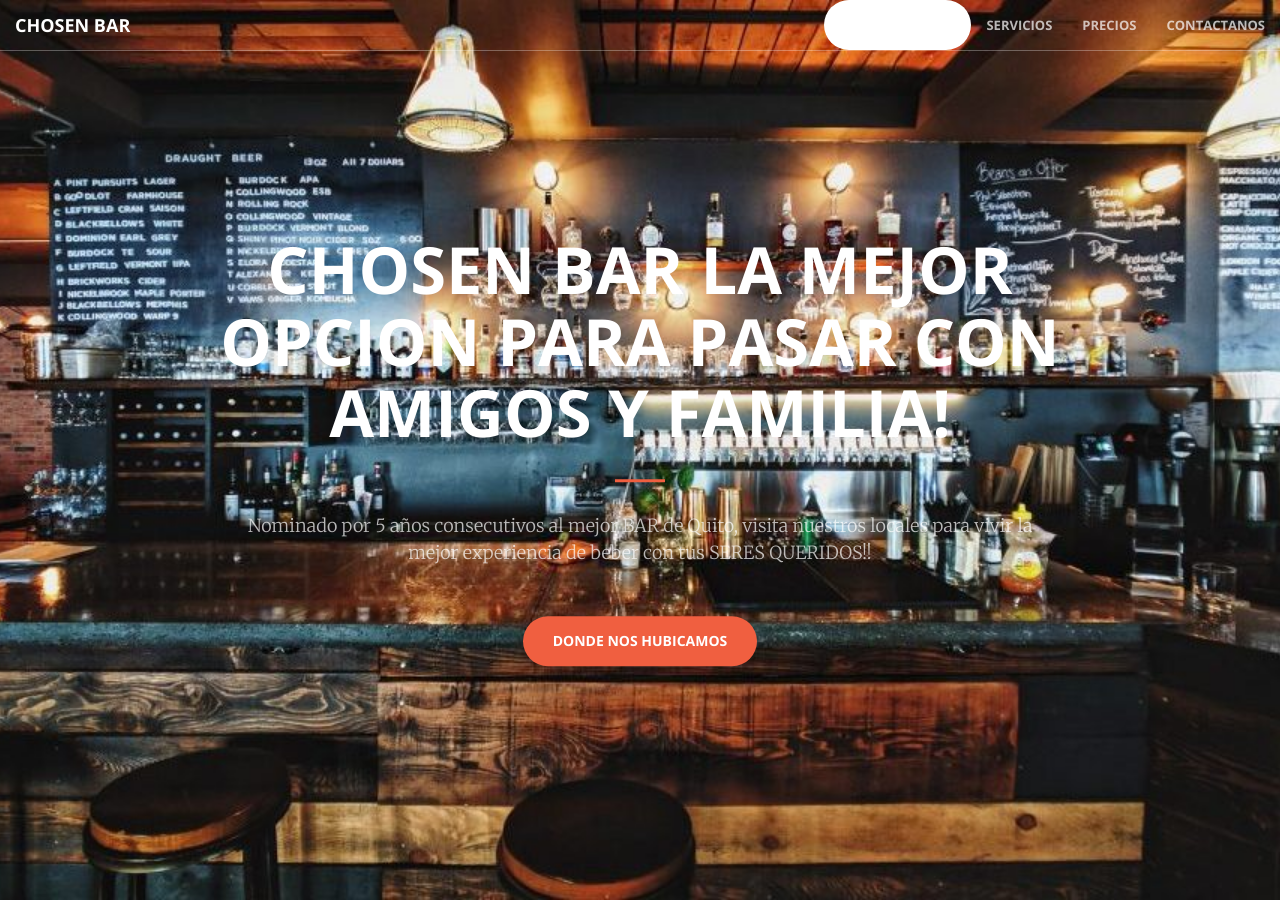
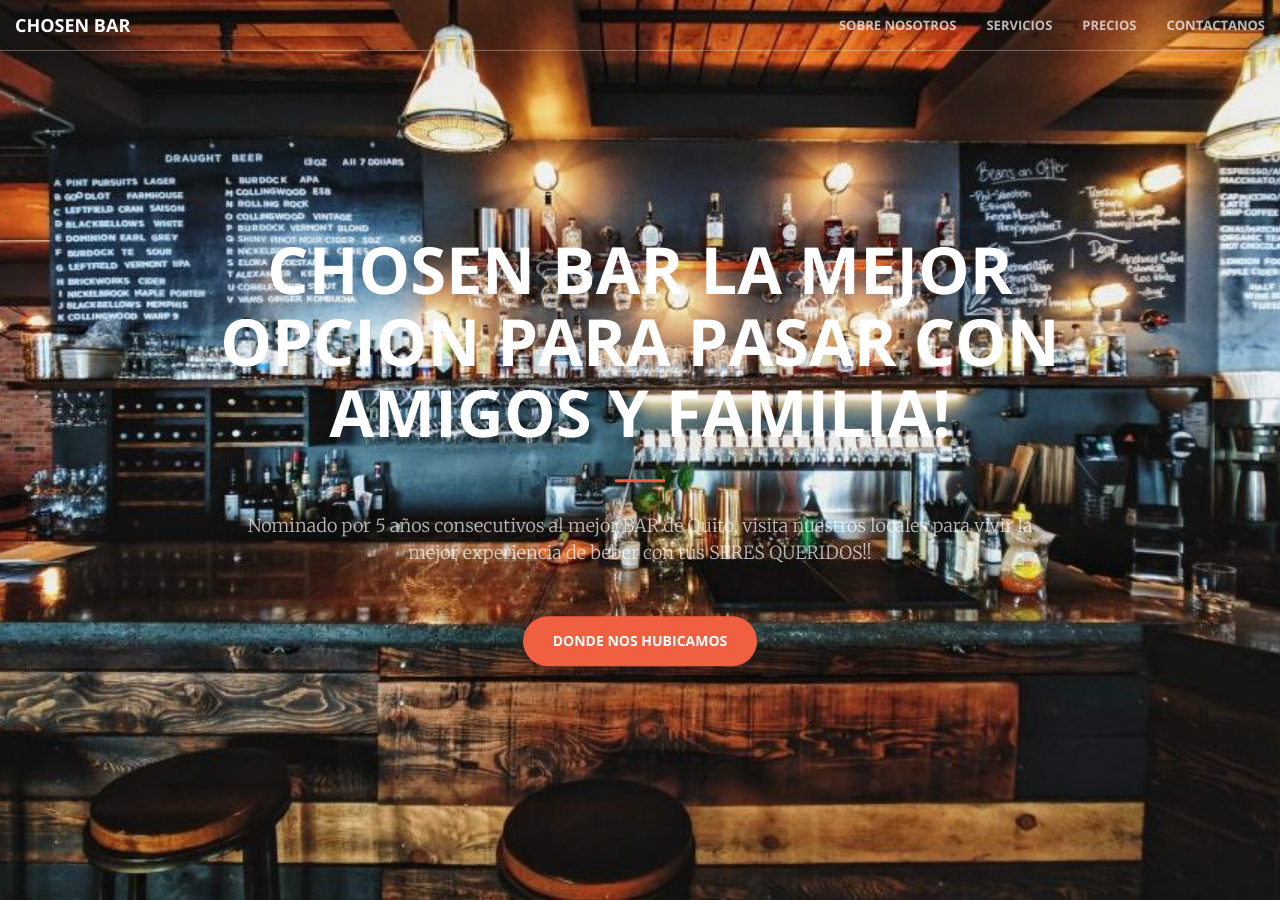
Before and after one commit to testaccountam/chosenbarprevieww, a Jekyll site: the page built from index.html, in a window 1280 px wide and 900 px high. Built offline with Jekyll 4.4.1, drawn with Linux system fonts in a browser that asks for light colours.

Commit message:
Update nav.html

```diff
--- a/_includes/nav.html
+++ b/_includes/nav.html
@@ -15,7 +15,7 @@
         <div class="collapse navbar-collapse" id="bs-example-navbar-collapse-1">
             <ul class="nav navbar-nav navbar-right">
                 <li>
-                    <a class="btn btn-default btn-xl" href="#about">Sobre Nosotros</a>
+                    <a class="page-scroll" href="#about">Sobre Nosotros</a>
                 </li>
                 <li>
                     <a class="page-scroll" href="#services">Servicios</a>
```
